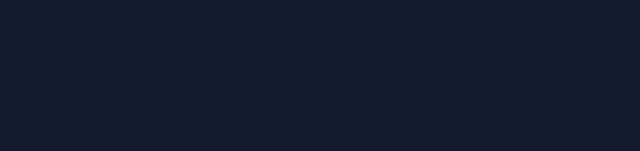
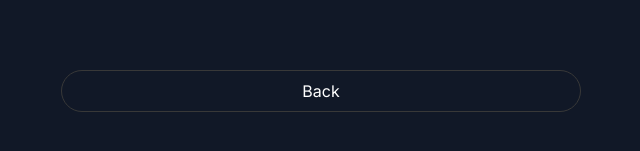
Before and after one commit to mA4rK0/nft-atlas-evolv-1, a Next.js app: page /inspect/1 in a window 1280 px wide. Shown: the part 291-442 px from the top of the page, without its empty margins (319-959 px from the left). Built offline with nearby package versions, Linux system fonts and the light colour scheme.

Commit message:
adding a back button on slug page.

```diff
--- a/src/app/inspect/[slug]/page.tsx
+++ b/src/app/inspect/[slug]/page.tsx
@@ -3,6 +3,7 @@
 import { useState, useEffect } from "react";
 import { useNftStore } from "@/global/nftStore";
 import { useParams } from "next/navigation";
+import Link from "next/link";
 
 type Nft = {
   name: string;
@@ -44,8 +45,9 @@
   }, [slug]);
 
   return (
-    <div className="w-full min-h-screen flex items-center justify-center bg-gray-900">
+    <div className="w-full min-h-screen flex flex-col gap-y-9 items-center justify-center bg-gray-900">
       {theNft && (
+        <>
           <div className="flex flex-wrap w-full max-w-7xl text-white bg-hoverNavbar p-6 sm:p-8 rounded-lg shadow-lg">
             <div className="relative w-full sm:w-[22rem] h-[22rem] sm:h-[22rem] border bg-black rounded-xl overflow-hidden">
               <img src={theNft.image.originalUrl} alt={theNft.name} className="absolute inset-0 w-full h-full object-cover" loading="lazy" />
@@ -74,7 +76,13 @@
               </div>
             </div>
           </div>
+        </>
       )}
+      <div className="text-center text-white mb-9">
+        <Link href="/">
+          <button className="border border-hoverNavbar rounded-3xl py-2 px-28 md:px-60 transition duration-300 ease-in-out hover:shadow-md hover:shadow-hoverNavbar hover:bg-hoverNavbar">Back</button>
+        </Link>
+      </div>
     </div>
   );
 }
```
Lines whose indentation alone changed are shown as unchanged.
